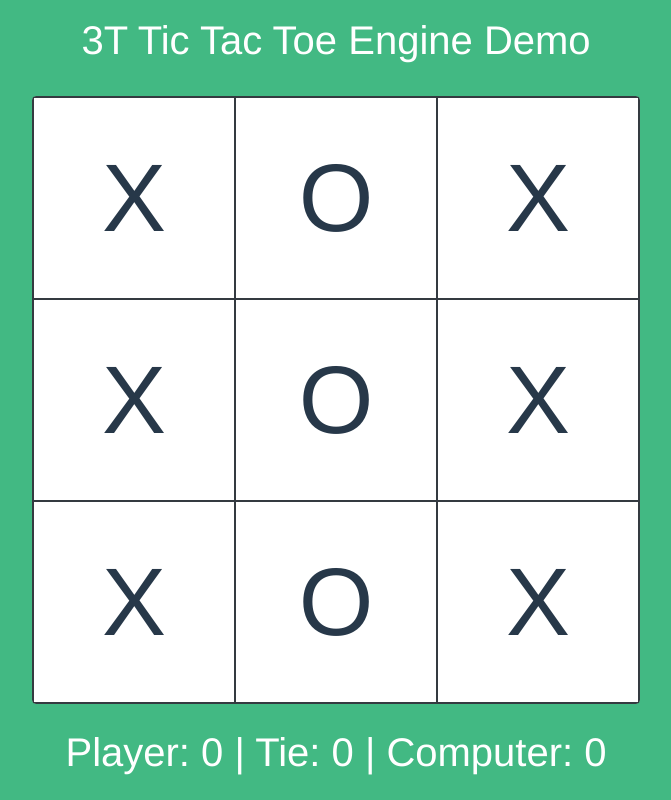
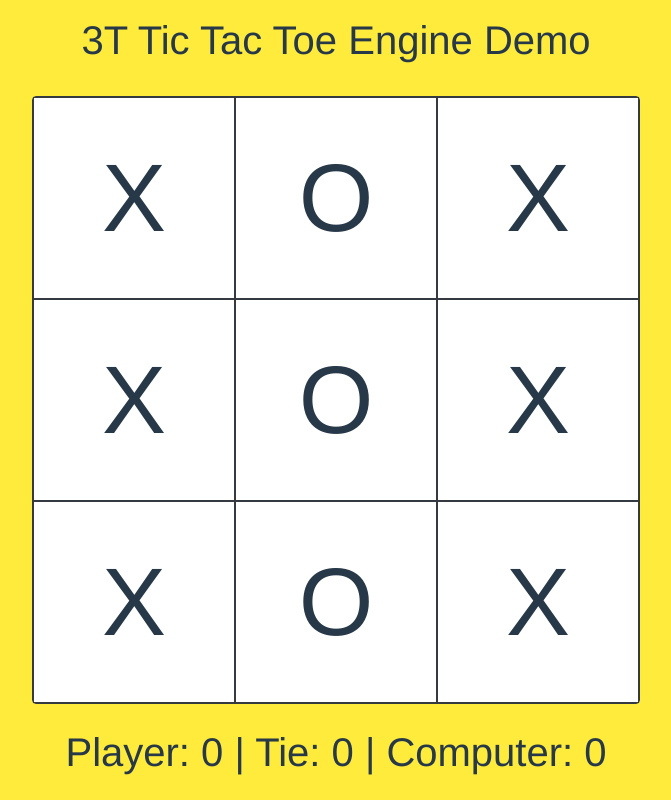
Before and after one commit to AmeerTaweel/3T-Engine, a Vue app in the folder demo/: page / in a window 1280 px wide. Shown: the whole page, without its empty margins (304-975 px from the left). Built offline with nearby package versions, Linux system fonts and the light colour scheme.

Commit message:
style: Change primary color

```diff
--- a/demo/src/App.vue
+++ b/demo/src/App.vue
@@ -48,21 +48,16 @@ export default {
 </script>
 
 <style lang="sass">
-// Color Variables
-$pickled-bluewood: #273849
-$ocean-green: #42B983
-$white: #ffffff
-
 // Theme
-$primary-color: $ocean-green
-$secondary-color: $pickled-bluewood
+$primary-color: #FFEB3B
+$secondary-color: #273849
 
 #app
 	font-family: 'Avenir', Helvetica, Arial, sans-serif
 	-webkit-font-smoothing: antialiased
 	-moz-osx-font-smoothing: grayscale
 	text-align: center
-	color: white
+	color: $secondary-color
 	background-color: $primary-color
 	overflow: hidden
 
```
